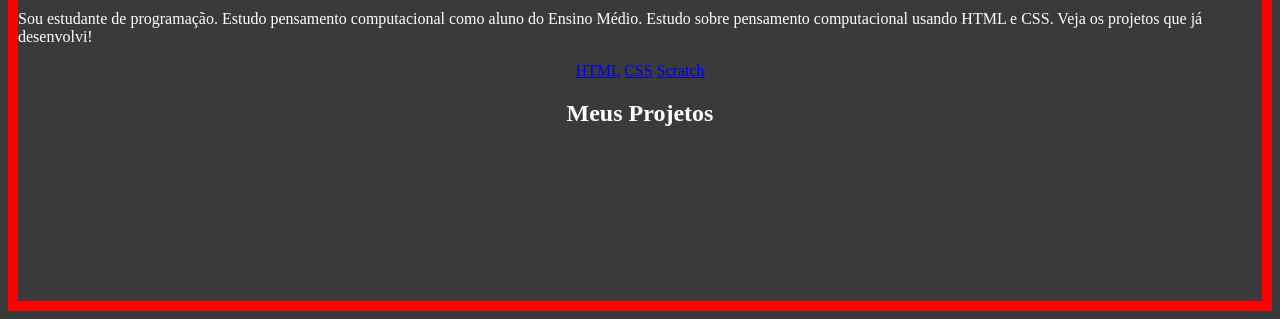
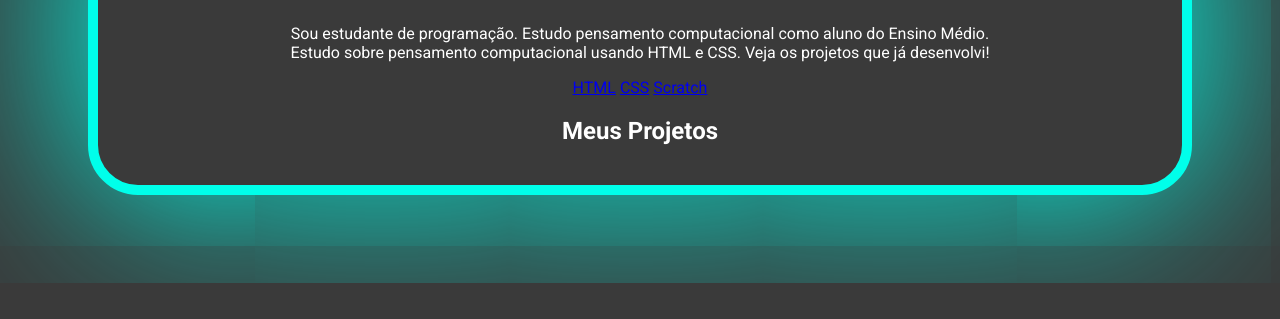
Before and after one commit to Gb320/Portifolio-Guilherme.B-14, a plain HTML site: page index.html in a window 1280 px wide. Shown: the part 517-836 px from the top of the page. After the commit the page ends 800 px from the top, so only its background shows below. Drawn offline with Linux system fonts and the light colour scheme.

Commit message:
Add files via upload

```diff
--- a/index.html
+++ b/index.html
@@ -5,13 +5,16 @@
     <meta http-equiv="X-UA-Compatible" content="IE=edge">
     <meta name="viewport" content="width=device-width, initial-scale=1.0">
     <link rel="stylesheet" href="style.css">
+    <link rel="preconnect" href="https://fonts.googleapis.com">
+    <link rel="preconnect" href="https://fonts.gstatic.com" crossorigin>
+    <link href="https://fonts.googleapis.com/css2?family=Roboto:ital,wght@0,100;0,300;0,400;0,500;0,700;0,900;1,100;1,300;1,400;1,500;1,700;1,900&display=swap" rel="stylesheet">
     <title>Portifólio Virtual Guilherme.B</title>
 </head>
 <body>
     <img class="foto" src="IMG-20240830-WA0026.jpg" alt="Imagem de Guilherme">
     <p class="perfil">Eu sou Guilherme_</p>
     <h1 class="titulo">Eu estudo programação</h1>
-    <p class="descricao">Sou estudante de programação. Estudo pensamento computacional como aluno do Ensino Médio.
+    <p class="texto2">Sou estudante de programação. Estudo pensamento computacional como aluno do Ensino Médio.<br>
          Estudo sobre pensamento computacional usando HTML e CSS. Veja os projetos que já desenvolvi!</p>
     <section class="habilidades">
         <a href="#">HTML</a>
--- a/style.css
+++ b/style.css
@@ -1,11 +1,22 @@
+html {
+    background-color: rgb(58, 58, 58);
+    padding: 5rem;
+    font-family: Roboto;
+}
+
 body {
     display: flex;
     justify-content: center;
     align-items: center;
-    height: 100vh;
+    height: auto;
+    text-align: center;
     flex-direction: column;
+    padding-top: 3rem;
+    max-width: 150vh;
     background-color: rgb(58, 58, 58);
-    border: rgb(255, 0, 0) solid 10px;
+    border: rgb(0, 255, 234) solid 10px;
+    box-shadow: 0 0 200px 10px rgb(0, 255, 234);
+    border-radius: 50px;
 }
 
 .foto {
@@ -24,4 +35,8 @@ body {
     transition-duration: 0.3s;
 }
 
-.perfil {color: white;}.meusprojetos {color: white}.titulo {color: white; font-size: 36px;}.descricao {color: white;}
+.perfil {color: white; font-size: 28px; font-weight: bold; transition: all 0.2s ease-in-out;} .perfil:hover {scale:120%;transition-duration: 0.2s; transition-timing-function: ease-in-out;}
+.meusprojetos {color: white; padding-bottom: 20px; transition: all 0.2s ease-in-out;} .meusprojetos:hover {scale:120%;transition-duration: 0.2s; transition-timing-function: ease-in-out;}
+.titulo {color: white; font-size: 36px; transition: all 0.2s ease-in-out;} .titulo:hover {scale:120%;transition-duration: 0.2s; transition-timing-function: ease-in-out;}
+.texto2 {color: white; transition: all 0.2s ease-in-out;} .descricao:hover {scale:120%;transition-duration: 0.2s; transition-timing-function: ease-in-out;}
+.habilidades {color: white;}
```
